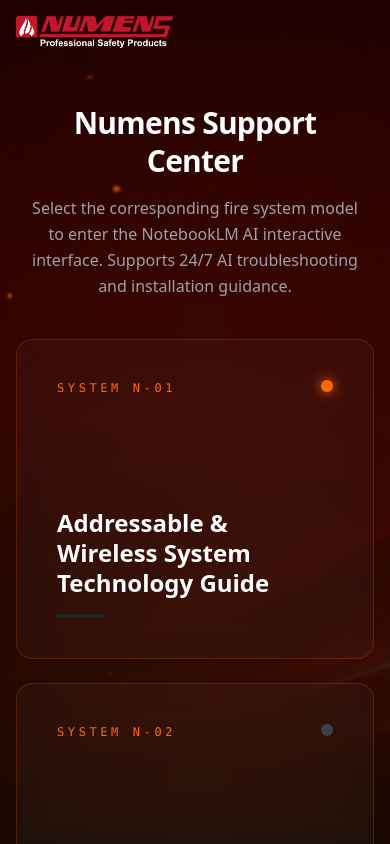
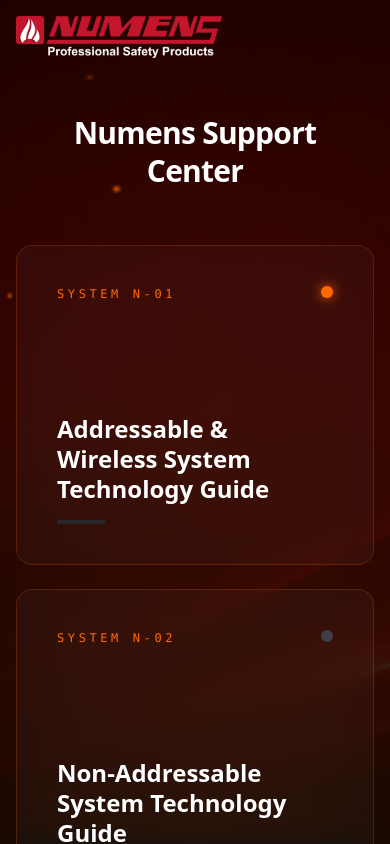
Before and after one commit to tel15675884839-byte/Numens-Technology-Guide, a React (Vite) app: page / in a window 390 px wide. Shown: the top 844 px of the page. Built offline with nearby package versions, Linux system fonts and the light colour scheme.

Commit message:
feat: implement App component with responsive technical manual selection grid and interactive guidance modal

```diff
--- a/src/App.tsx
+++ b/src/App.tsx
@@ -45,7 +45,7 @@
       <nav className="p-4 md:p-8">
         <div className="max-w-7xl mx-auto flex items-center justify-between">
           <div className="flex items-center gap-3 md:gap-4">
-            <img src="/branding/logo-long.png" alt="Numens Logo" className="h-8 md:h-10 object-contain" />
+            <img src="/branding/logo-long.png" alt="Numens Logo" className="h-[42px] md:h-[52px] object-contain" />
           </div>
         </div>
       </nav>
@@ -60,9 +60,6 @@
           <h2 className="text-3xl md:text-5xl font-extrabold mb-4 tracking-tight leading-tight">
             Numens Support Center
           </h2>
-          <p className="text-zinc-400 text-base md:text-lg max-w-2xl mx-auto md:mx-0 leading-relaxed px-2 md:px-0">
-            Select the corresponding fire system model to enter the NotebookLM AI interactive interface. Supports 24/7 AI troubleshooting and installation guidance.
-          </p>
         </motion.div>
       </header>
 
```
Lines whose indentation alone changed are shown as unchanged.
